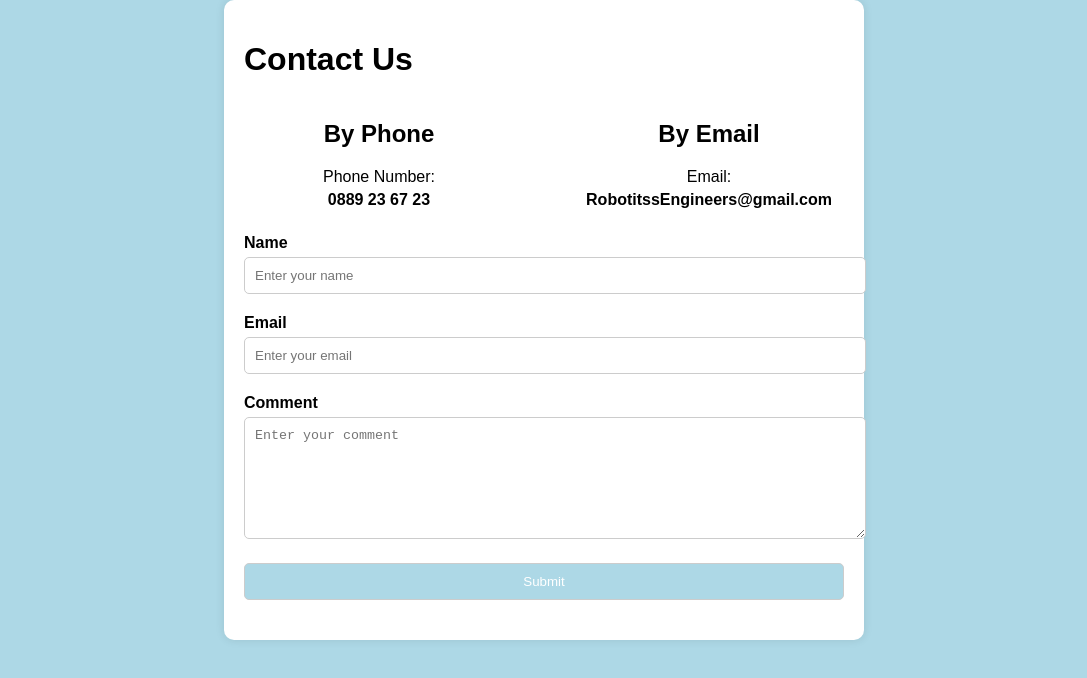
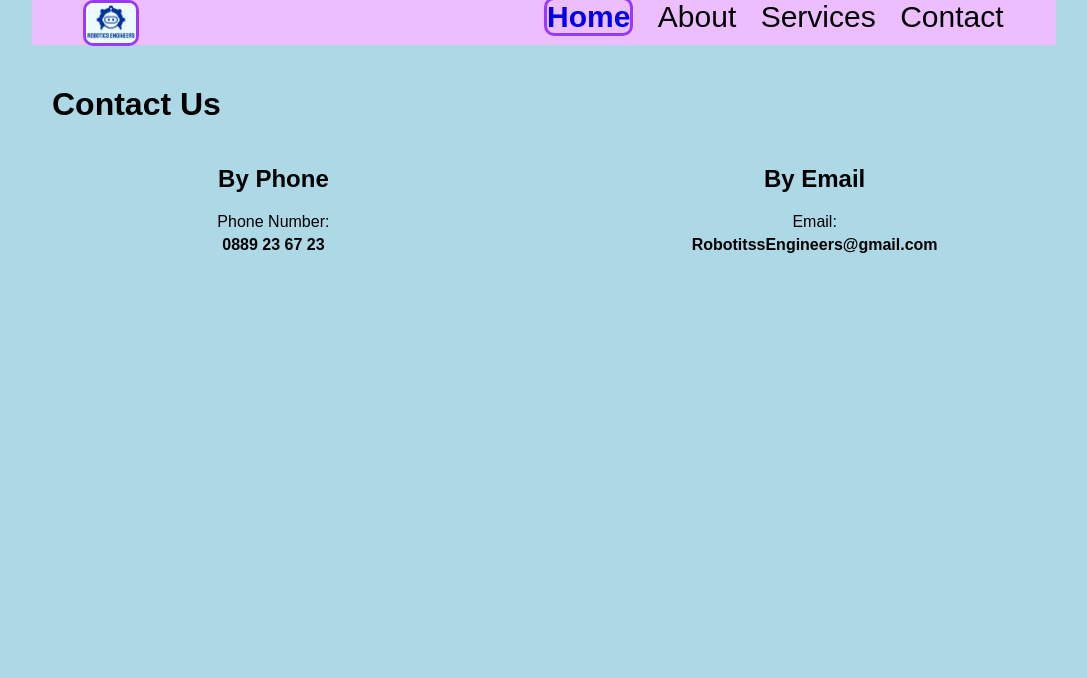
Before and after one commit to KSPetrov22/RoboticsEngineers, a plain HTML site: page html/Contact.html in a window 1280 px wide. Shown: the top 678 px of the page, without its empty margins (96-1183 px from the left). Drawn offline with Linux system fonts and the light colour scheme.

Commit message:
git push

```diff
--- a/html/Contact.html
+++ b/html/Contact.html
@@ -5,6 +5,13 @@
   <link rel="stylesheet" type="text/css" href="../styles/styles.css">
 </head>
 <body id="body">
+  <nav id="navbar">
+    <img id="logo" src="../images/Logo.png" >
+    <a class="first-button" href="#">Home</a>
+    <a class="button" href="html/About.html">About</a>
+    <a class="button" href="html/Information.html">Services</a>
+    <a class="button" href="html/Contact.html">Contact</a>
+</nav>
   <div class="container">
     <h1>Contact Us</h1>
     <div class="contact-info">
@@ -19,23 +26,7 @@
         <p class="email-address">RobotitssEngineers@gmail.com</p>
       </div>
     </div>
-    <form>
-      <div class="form-group">
-        <label for="name">Name</label>
-        <input type="text" id="name" name="name" placeholder="Enter your name" required>
-      </div>
-      <div class="form-group">
-        <label for="email">Email</label>
-        <input type="email" id="email" name="email" placeholder="Enter your email" required>
-      </div>
-      <div class="form-group">
-        <label for="comment">Comment</label>
-        <textarea id="comment" name="comment" placeholder="Enter your comment" required></textarea>
-      </div>
-      <div class="form-group">
-        <input type="submit" value="Submit">
-      </div>
-    </form>
+
   </div>
 </body>
 </html>
--- a/styles/styles.css
+++ b/styles/styles.css
@@ -110,12 +110,11 @@ body
 
 
 .container {
-  max-width: 600px;
-  margin: 0 auto;
+  max-width: 1920px;
+  margin:  auto;
   padding: 20px;
-  background-color: #fff;
-  border-radius: 10px;
-  box-shadow: 0 0 10px rgba(0, 0, 0, 0.1);
+
+
 }
 
 /
```
